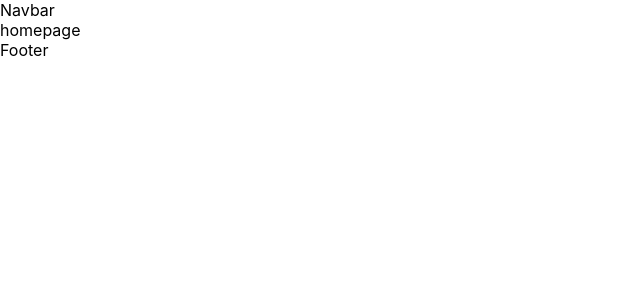
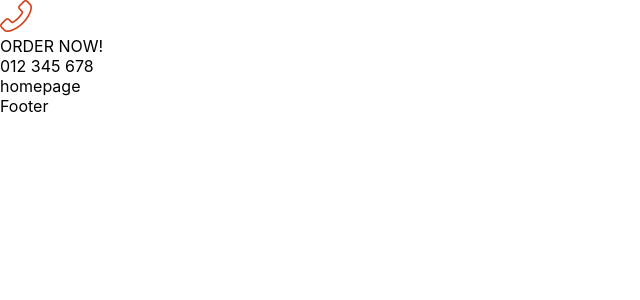
Before and after one commit to Alan-N-Pereira/Pizzetta, a Next.js app: page / in a window 1280 px wide. Shown: the top 300 px of the page, without its empty margins (0-640 px from the left). Built offline with nearby package versions, Linux system fonts and the light colour scheme.

Commit message:
Update Navbar component

```diff
--- a/component/Navbar.jsx
+++ b/component/Navbar.jsx
@@ -1,6 +1,19 @@
-
+import Image from 'next/image'
+import styles from '../styles/Navbar.module.css'
 export default function Navbar() {
   return (
-    <div>Navbar</div>
+    <div className={styles.container}>
+      <div className={styles.item}>
+        <div className={styles.callButton}>
+          <Image src="/img/telephone.png" alt="" width='32' height='32'/>
+        </div>
+        <div className={styles.texts}>
+          <div className={styles.text}>ORDER NOW!</div>
+          <div className={styles.text}>012 345 678</div>
+        </div>
+      </div>
+      <div className={styles.item}></div>
+      <div className={styles.item}></div>
+    </div>
   )
 }
--- /dev/null
+++ b/styles/Navbar.module.css
@@ -0,0 +1,2 @@
+.container {
+}
```
